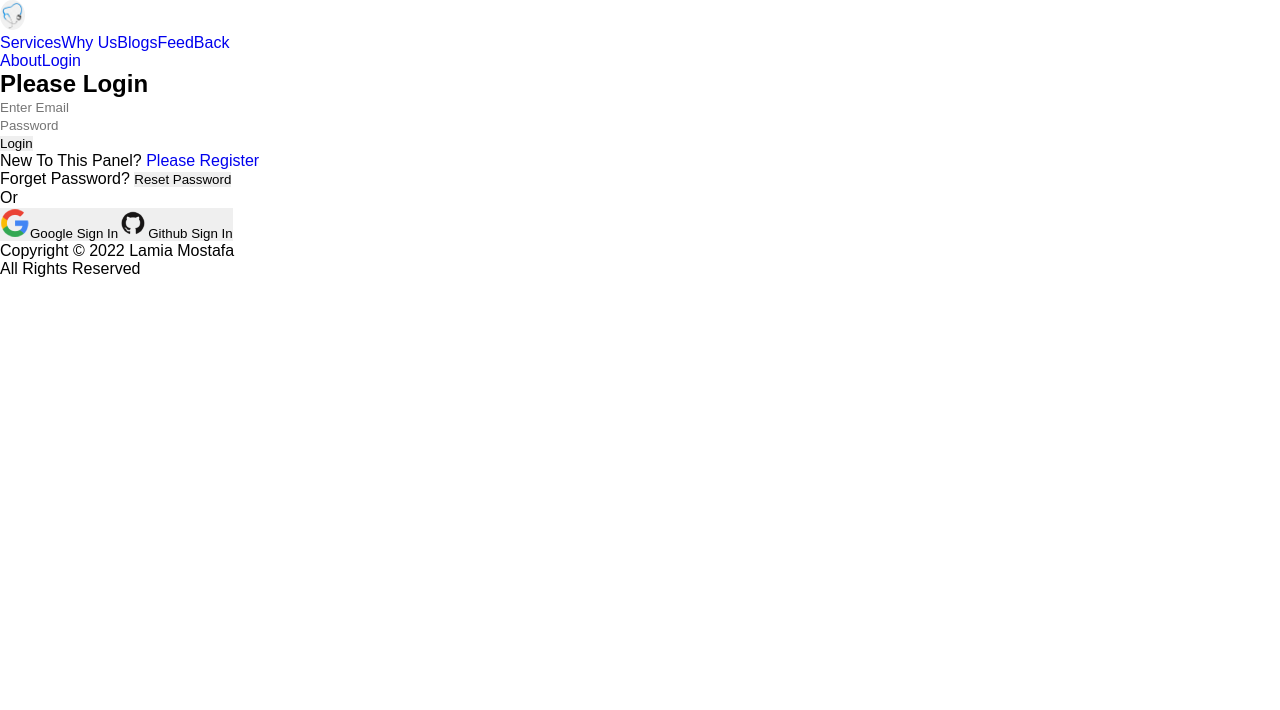
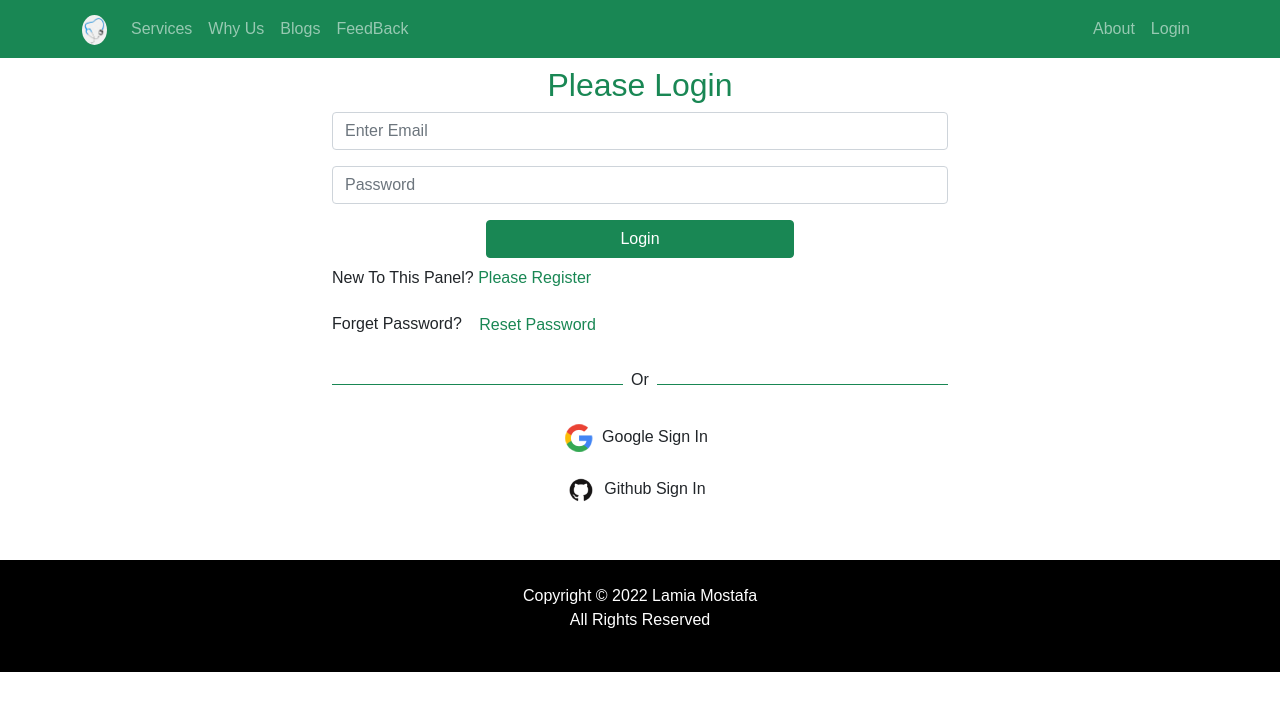
Before and after one commit to lamiamostafa/grocery-shop-website-client-side, a React (Create React App) app: page /login in a window 1280 px wide. Shown: the top 710 px of the page. Built offline with nearby package versions, Linux system fonts and the light colour scheme; no server answers.

Commit message:
login and registration style is changed

```diff
--- a/public/index.html
+++ b/public/index.html
@@ -14,6 +14,7 @@
       user's mobile device or desktop. See https://developers.google.com/web/fundamentals/web-app-manifest/
     -->
   <link rel="manifest" href="%PUBLIC_URL%/manifest.json" />
+  <link href="https://cdn.jsdelivr.net/npm/bootstrap@5.1.3/dist/css/bootstrap.min.css" rel="stylesheet" />
   <!--
       Notice the use of %PUBLIC_URL% in the tags above.
       It will be replaced with the URL of the `public` folder during the build.
--- a/src/Pages/Login/Login/Login.js
+++ b/src/Pages/Login/Login/Login.js
@@ -61,8 +61,8 @@ const Login = () => {
     }
 
     return (
-        <div className='login-container'>
-            <h2 className='text-primary text-center mt-2'>Please Login</h2>
+        <div className='container w-50 mx-auto'>
+            <h2 className='text-success text-center mt-2'>Please Login</h2>
             <Form onSubmit={handleSubmit}>
                 <Form.Group className="mb-3" controlId="formBasicEmail">
                     <Form.Control ref={emailRef} type="email" placeholder="Enter email" required />
@@ -70,13 +70,13 @@ const Login = () => {
                 <Form.Group className="mb-3" controlId="formBasicPassword">
                     <Form.Control ref={passwordRef} type="password" placeholder="Password" required />
                 </Form.Group>
-                <Button variant="primary w-50 mx-auto d-block mb-2" type="submit">
+                <Button variant="success w-50 mx-auto d-block mb-2" type="submit">
                     Login
                 </Button>
             </Form>
             {errorElement}
-            <p>New to this panel? <Link to="/register" className='text-primary pe-auto text-decoration-none' onClick={navigateRegister}>Please Register</Link> </p>
-            <p>Forget Password? <button className='btn btn-link text-primary pe-auto text-decoration-none' onClick={resetPassword}>Reset Password</button> </p>
+            <p>New to this panel? <Link to="/register" className='text-success pe-auto text-decoration-none' onClick={navigateRegister}>Please Register</Link> </p>
+            <p>Forget Password? <button className='btn btn-link text-success pe-auto text-decoration-none' onClick={resetPassword}>Reset Password</button> </p>
             <SocialLogin></SocialLogin>
             <ToastContainer />
         </div>
--- a/src/Pages/Login/Register/Register.js
+++ b/src/Pages/Login/Register/Register.js
@@ -53,11 +53,11 @@ const Register = () => {
                 <label className={`ps-2 ${agree ? '' : 'text-danger'}`} htmlFor="terms">Accept  Terms and Conditions</label>
                 <input
                     disabled={!agree}
-                    className='w-50 mx-auto btn btn-primary mt-2'
+                    className='w-50 mx-auto btn btn-success mt-2'
                     type="submit"
                     value="Register" />
             </form>
-            <p>Already have an account? <Link to="/login" className='text-primary pe-auto text-decoration-none' onClick={navigateLogin}>Please Login</Link> </p>
+            <p>Already have an account? <Link to="/login" className='text-success pe-auto text-decoration-none' onClick={navigateLogin}>Please Login</Link> </p>
             <SocialLogin></SocialLogin>
         </div>
     );
--- a/src/Pages/Login/SocialLogin/SocialLogin.js
+++ b/src/Pages/Login/SocialLogin/SocialLogin.js
@@ -28,9 +28,9 @@ const SocialLogin = () => {
     return (
         <div>
             <div className='d-flex align-items-center'>
-                <div style={{ height: '1px' }} className='bg-primary w-50'></div>
+                <div style={{ height: '1px' }} className='bg-success w-50'></div>
                 <p className='mt-2 px-2'>or</p>
-                <div style={{ height: '1px' }} className='bg-primary w-50'></div>
+                <div style={{ height: '1px' }} className='bg-success w-50'></div>
             </div>
             {errorElement}
             <div className=''>
--- a/src/Pages/Shared/Header/Header.js
+++ b/src/Pages/Shared/Header/Header.js
@@ -17,7 +17,7 @@ const Header = () => {
 
     return (
         <>
-            <Navbar collapseOnSelect expand="lg" sticky='top' bg="primary" variant="dark">
+            <Navbar collapseOnSelect expand="lg" sticky='top' bg="success" variant="dark">
                 <Container>
                     <Navbar.Brand as={Link} to="/">
                         <img height={30} className="logo" src={logo} alt="" />
```
